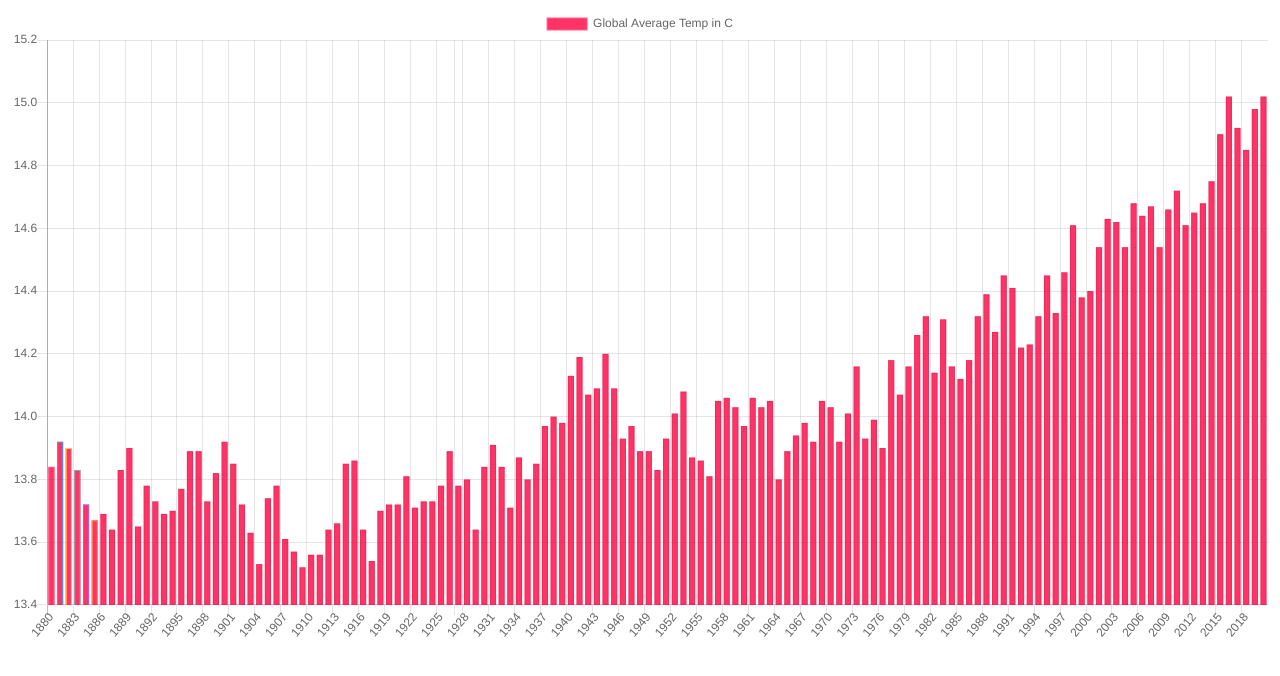
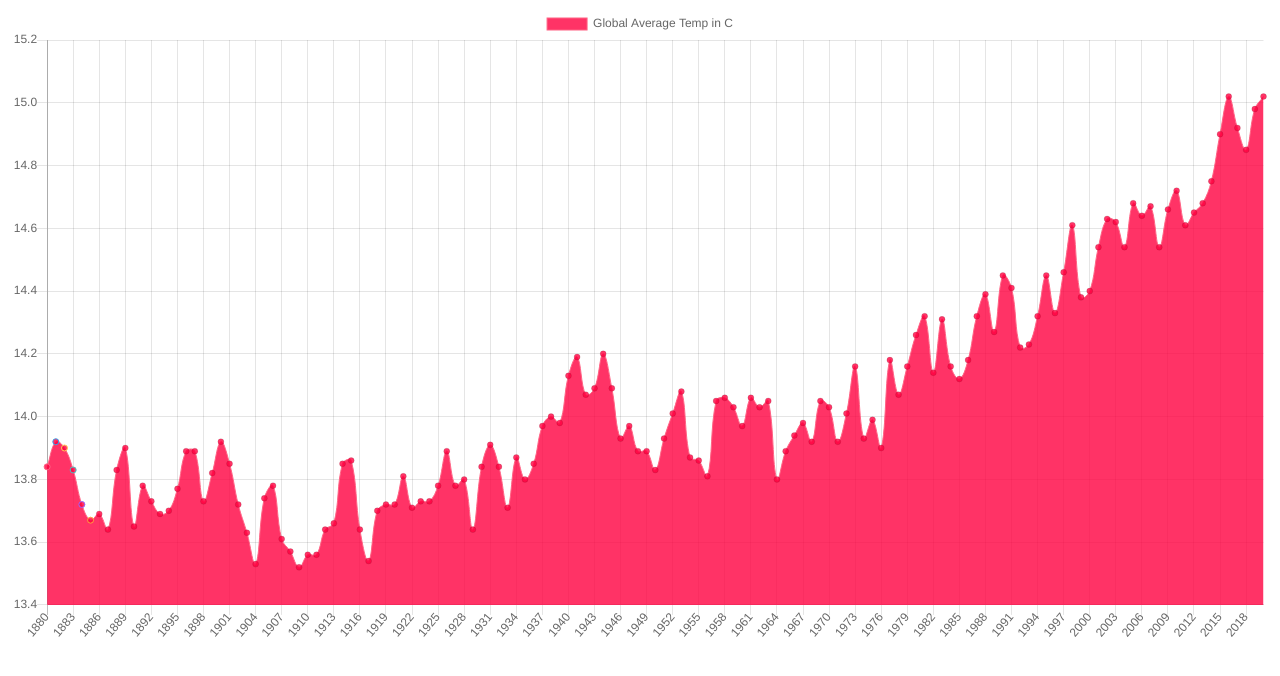
Before and after one commit to bashard001/Graphing-ApiData, a website: page index.html in a window 1280 px wide. Drawn offline with nearby package versions, Linux system fonts and the light colour scheme.

Commit message:
bar to line chart

```diff
--- a/index.html
+++ b/index.html
@@ -13,6 +13,7 @@
     <canvas id="myChart" width="800" height="400"></canvas>
 
     <script src="https://cdn.jsdelivr.net/npm/chart.js@2.8.0/dist/chart.min.js"></script>
+    <script src="./node_modules/chart.js/dist/Chart.min.js"></script>
 
     <script src="script.js">
 
--- a/script.js
+++ b/script.js
@@ -4,7 +4,7 @@ async function graphData() {
     var ctx = document.getElementById('myChart').getContext('2d');
 
     var myChart = new Chart(ctx, {
-        type: 'bar',
+        type: 'line',
         data: {
             labels: gData.xLables,
             datasets: [{
```
